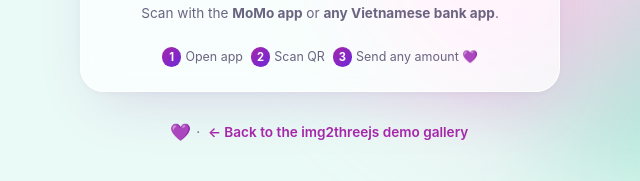
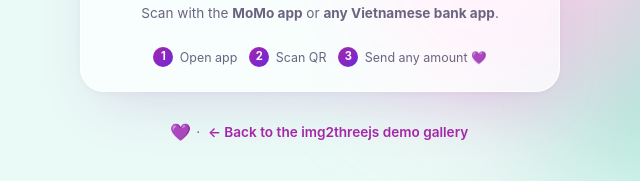
Before and after one commit to hoainho/img2threejs-showcase, a website: page public/donate.html in a window 1280 px wide. Shown: the part 616-797 px from the top of the page, 320-960 px from the left. Drawn offline with Linux system fonts and the light colour scheme.

Commit message:
fix: align donate step badges with labels

```diff
--- a/public/donate.html
+++ b/public/donate.html
@@ -130,12 +130,12 @@
       .payee { margin: 1.4rem 0 0; font-size: .95rem; font-weight: 600; }
       .hint { margin: .35rem 0 0; color: var(--muted); font-size: .85rem; line-height: 1.5; }
 
-      .steps { display: flex; gap: .5rem; justify-content: center; flex-wrap: wrap; margin: 1.5rem 0 0; font-size: .78rem; color: var(--muted); }
-      .steps span { transition: color .25s, transform .25s; }
+      .steps { display: flex; gap: .4rem .75rem; justify-content: center; align-items: center; flex-wrap: wrap; margin: 1.5rem 0 0; font-size: .78rem; color: var(--muted); }
+      .steps span { display: inline-flex; align-items: center; gap: .4rem; white-space: nowrap; transition: color .25s, transform .25s; }
       .steps span:hover { color: var(--text); transform: translateY(-2px); }
       .steps b {
-        display: inline-grid; place-items: center; width: 1.2rem; height: 1.2rem; margin-right: .25rem;
-        border-radius: 50%; font-size: .7rem; color: #fff;
+        flex: none; display: inline-grid; place-items: center; width: 1.25rem; height: 1.25rem;
+        border-radius: 50%; font-size: .7rem; font-weight: 700; line-height: 1; color: #fff;
         background: linear-gradient(135deg, var(--accent), var(--accent-2));
       }
 
```
